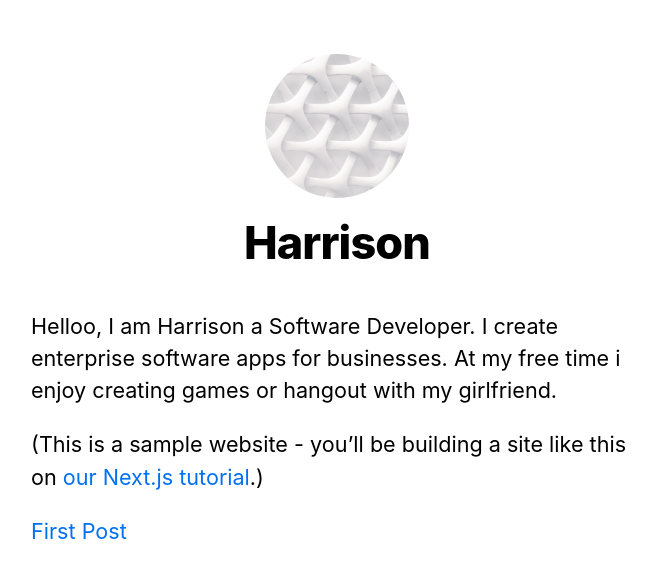
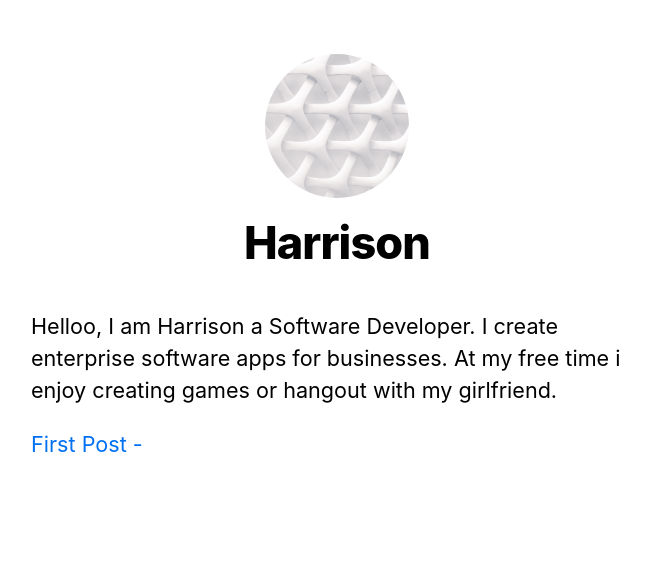
Before and after one commit to HarryNdegwa/next-first, a Next.js app: page / in a window 1280 px wide. Shown: the top 578 px of the page, without its empty margins (303-959 px from the left). Built offline with nearby package versions, Linux system fonts and the light colour scheme.

Commit message:
Fixed first post link arrow

```diff
--- a/pages/index.js
+++ b/pages/index.js
@@ -17,12 +17,8 @@
           or hangout with my girlfriend.
         </p>
         <p>
-          (This is a sample website - you’ll be building a site like this on{" "}
-          <a href="https://nextjs.org/learn">our Next.js tutorial</a>.)
-        </p>
-        <p>
           <Link href="/posts/first-post">
-            <a>First Post</a>
+            <a>First Post -</a>
           </Link>
         </p>
       </section>
```
